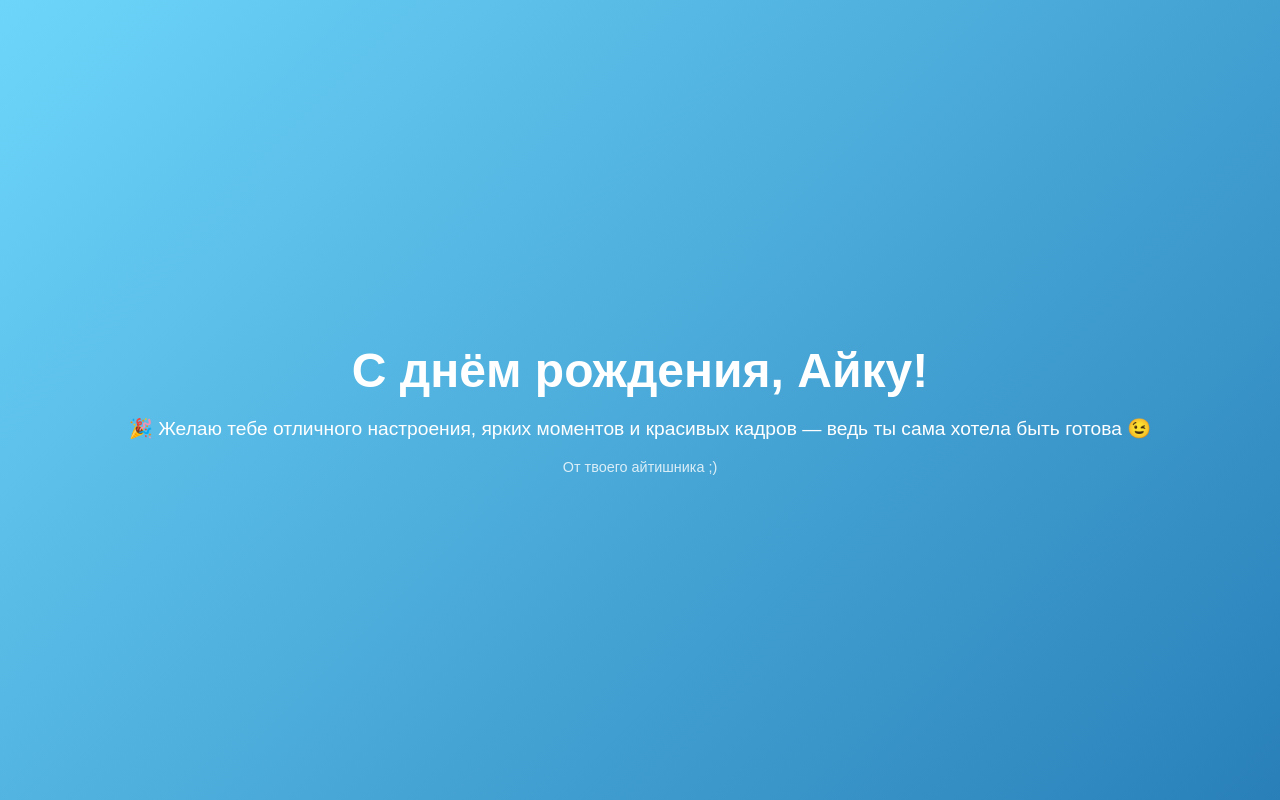
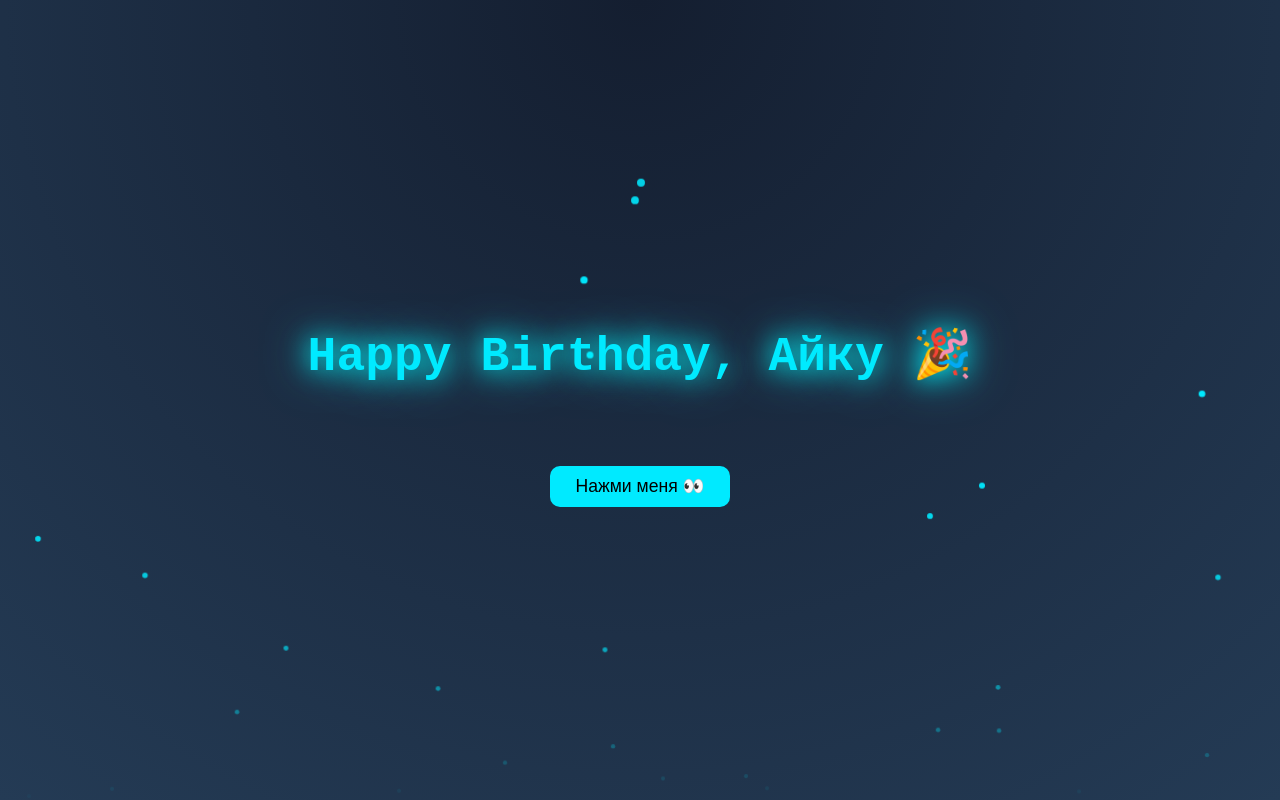
Before and after one commit to vlogsfrank92-sketch/birthday-ayku, a plain HTML site: page index.html in a window 1280 px wide. Drawn offline with Linux system fonts and the light colour scheme.

Commit message:
Update index.html

```diff
--- a/index.html
+++ b/index.html
@@ -2,38 +2,146 @@
 <html lang="ru">
 <head>
   <meta charset="UTF-8">
-  <title>С днём рождения!</title>
+  <meta name="viewport" content="width=device-width, initial-scale=1.0">
+  <title>Айку.exe — Happy Birthday!</title>
   <style>
     body {
+      margin: 0;
+      height: 100vh;
+      background: radial-gradient(circle at top, #141e30, #243b55);
       display: flex;
       justify-content: center;
       align-items: center;
-      height: 100vh;
-      background: linear-gradient(135deg, #6dd5fa, #2980b9);
-      color: white;
-      font-family: Arial, sans-serif;
-      text-align: center;
-      margin: 0;
+      color: #fff;
+      font-family: 'Courier New', monospace;
+      overflow: hidden;
+      flex-direction: column;
     }
+
     h1 {
       font-size: 3em;
-      margin-bottom: 0.2em;
+      color: #00eaff;
+      text-shadow: 0 0 10px #00eaff, 0 0 20px #00eaff;
+      animation: glow 2s infinite alternate;
     }
-    p {
-      font-size: 1.2em;
+
+    @keyframes glow {
+      from { text-shadow: 0 0 10px #00eaff; }
+      to { text-shadow: 0 0 30px #00ffff, 0 0 60px #00eaff; }
     }
-    .signature {
-      margin-top: 1em;
-      font-size: 0.9em;
-      opacity: 0.8;
+
+    #text {
+      margin-top: 20px;
+      width: 80%;
+      font-size: 1.3em;
+      color: #d3d3d3;
+      text-align: center;
+      white-space: pre-line;
+      border-right: 2px solid #00eaff;
+      overflow: hidden;
+      animation: typing 5s steps(40) 1s forwards, blink 0.75s step-end infinite;
+    }
+
+    @keyframes typing {
+      from { width: 0; }
+      to { width: 80%; }
+    }
+
+    @keyframes blink {
+      50% { border-color: transparent; }
+    }
+
+    button {
+      margin-top: 30px;
+      background: #00eaff;
+      color: #000;
+      border: none;
+      padding: 10px 25px;
+      font-size: 1.1em;
+      border-radius: 10px;
+      cursor: pointer;
+      transition: 0.3s;
+    }
+
+    button:hover {
+      background: #00ffff;
+      transform: scale(1.1);
+    }
+
+    .particles {
+      position: absolute;
+      width: 100%;
+      height: 100%;
+      overflow: hidden;
+      top: 0;
+      left: 0;
+      z-index: -1;
+    }
+
+    .particle {
+      position: absolute;
+      width: 8px;
+      height: 8px;
+      background: #00eaff;
+      border-radius: 50%;
+      animation: float 10s infinite ease-in-out;
+    }
+
+    @keyframes float {
+      0% { transform: translateY(100vh) scale(0.5); opacity: 0; }
+      50% { opacity: 1; }
+      100% { transform: translateY(-10vh) scale(1.2); opacity: 0; }
     }
   </style>
 </head>
 <body>
-  <div>
-    <h1>С днём рождения, Айку!</h1>
-    <p>🎉 Желаю тебе отличного настроения, ярких моментов и красивых кадров — ведь ты сама хотела быть готова 😉</p>
-    <p class="signature">От твоего айтишника ;) </p>
-  </div>
+
+  <div class="particles" id="particles"></div>
+
+  <h1>Happy Birthday, Айку 🎉</h1>
+  <div id="text"></div>
+  <button onclick="showMessage()">Нажми меня 👀</button>
+
+  <script>
+    const message =
+`Система сообщает: праздник активирован ✅
+
+Айку, желаю тебе:
+• стабильных апдейтов в жизни 💫
+• без ошибок и багов 😄
+• вечной батарейки энергии 🔋
+• и бесконечного Wi-Fi счастья ❤️
+
+Твой айтишник передаёт привет с сервера добра.`;
+
+    function typeText(text, element) {
+      let i = 0;
+      function typing() {
+        if (i < text.length) {
+          element.textContent += text.charAt(i);
+          i++;
+          setTimeout(typing, 35);
+        }
+      }
+      typing();
+    }
+
+    function showMessage() {
+      const el = document.getElementById('text');
+      el.textContent = '';
+      typeText(message, el);
+    }
+
+    // создать "частицы" фона
+    const particlesContainer = document.getElementById('particles');
+    for (let i = 0; i < 30; i++) {
+      const p = document.createElement('div');
+      p.classList.add('particle');
+      p.style.left = Math.random() * 100 + 'vw';
+      p.style.animationDuration = (5 + Math.random() * 10) + 's';
+      p.style.animationDelay = Math.random() * 5 + 's';
+      particlesContainer.appendChild(p);
+    }
+  </script>
 </body>
 </html>
```
